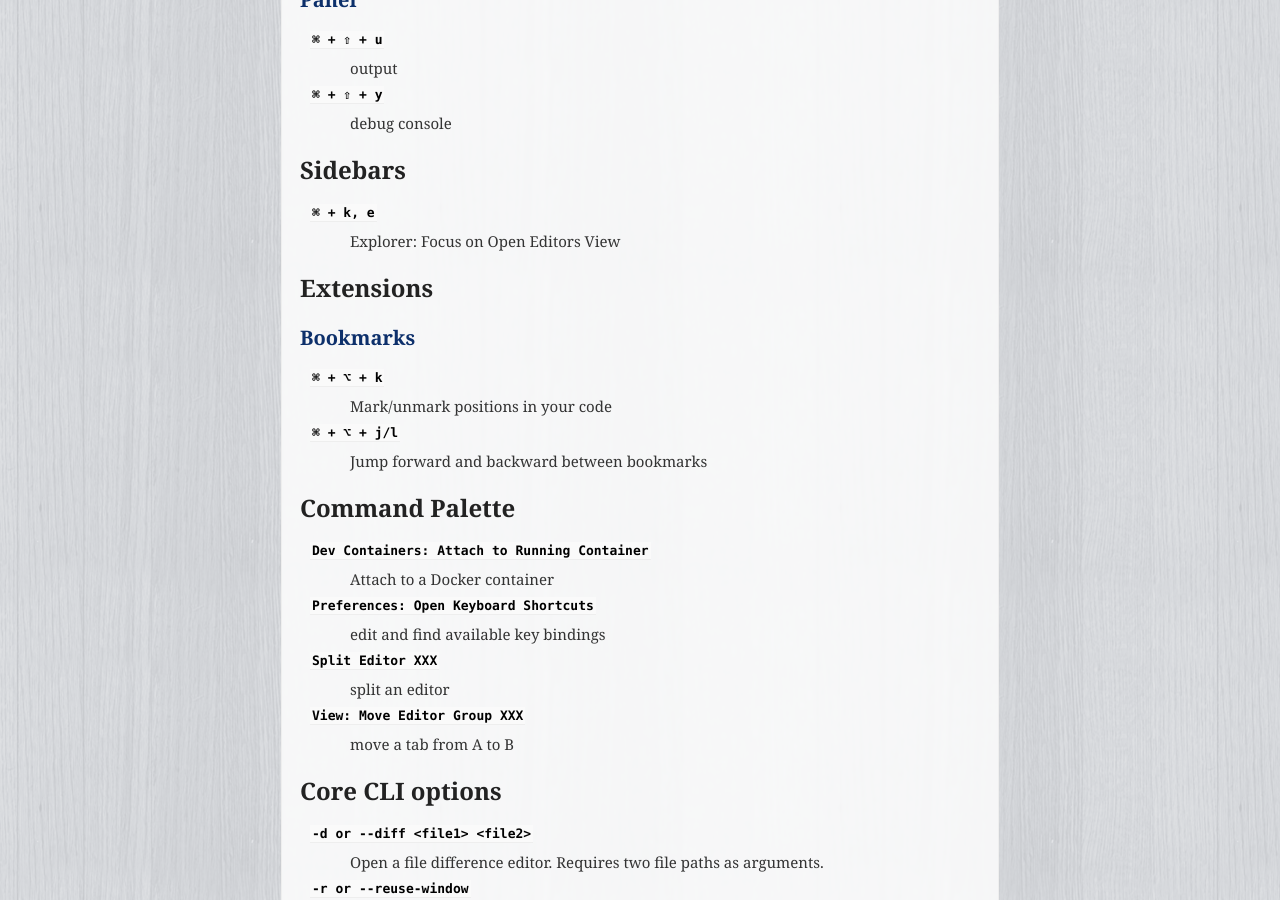
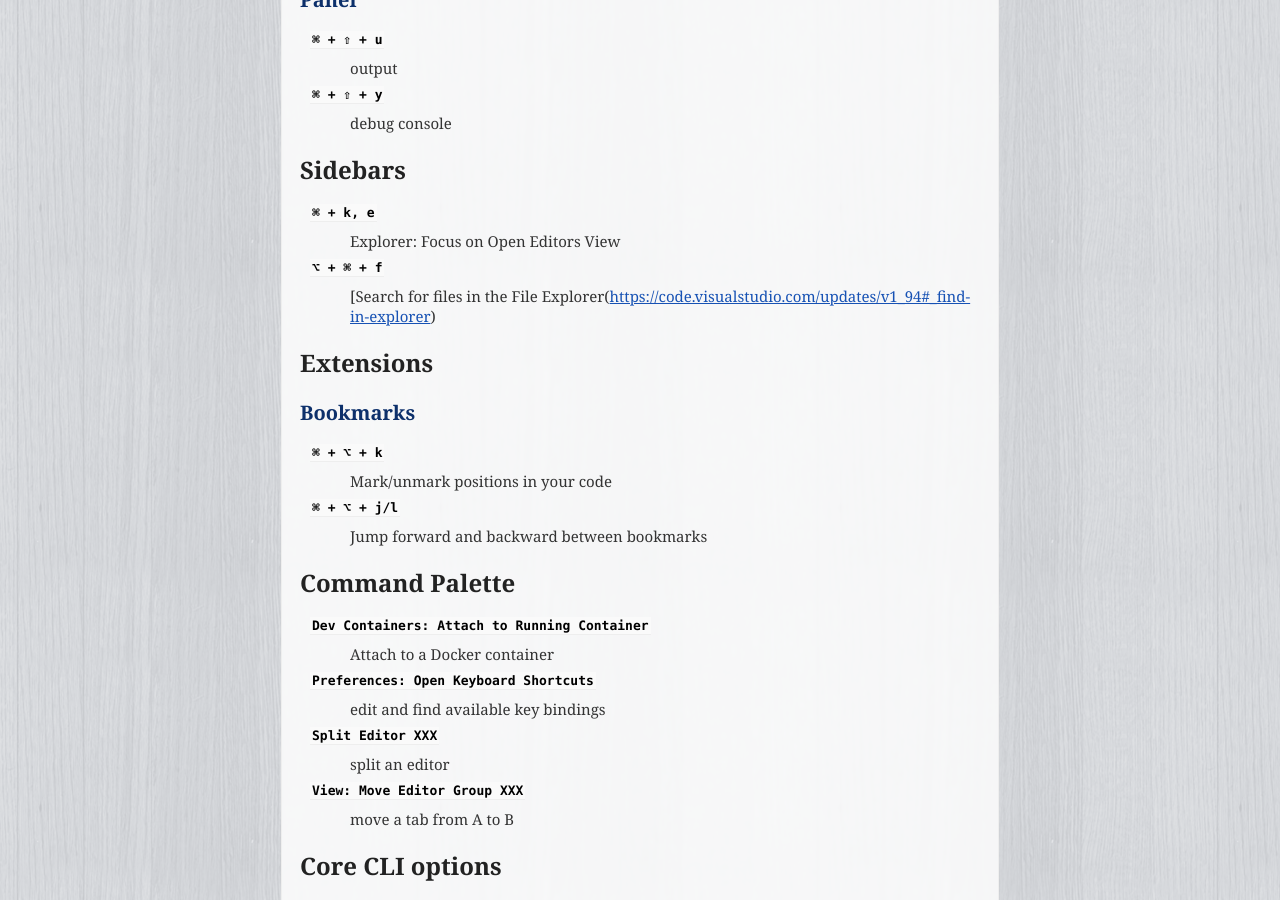
Before and after one commit to uraitakahito/shortcuts, a Sphinx documentation site: the page built from source/vscode.rst, in a window 1280 px wide and 900 px high, scrolled down 1637 px. Built offline with Sphinx 7.4.7, drawn with Linux system fonts in a browser that asks for light colours.

Commit message:
Add a shortcut to search in the File Explorer

```diff
--- a/source/vscode.rst
+++ b/source/vscode.rst
@@ -93,6 +93,9 @@ Sidebars
 ``⌘ + k, e``
    Explorer: Focus on Open Editors View
 
+``⌥ + ⌘ + f``
+   [Search for files in the File Explorer(https://code.visualstudio.com/updates/v1_94#_find-in-explorer)
+
 Extensions
 =========================
 
```
